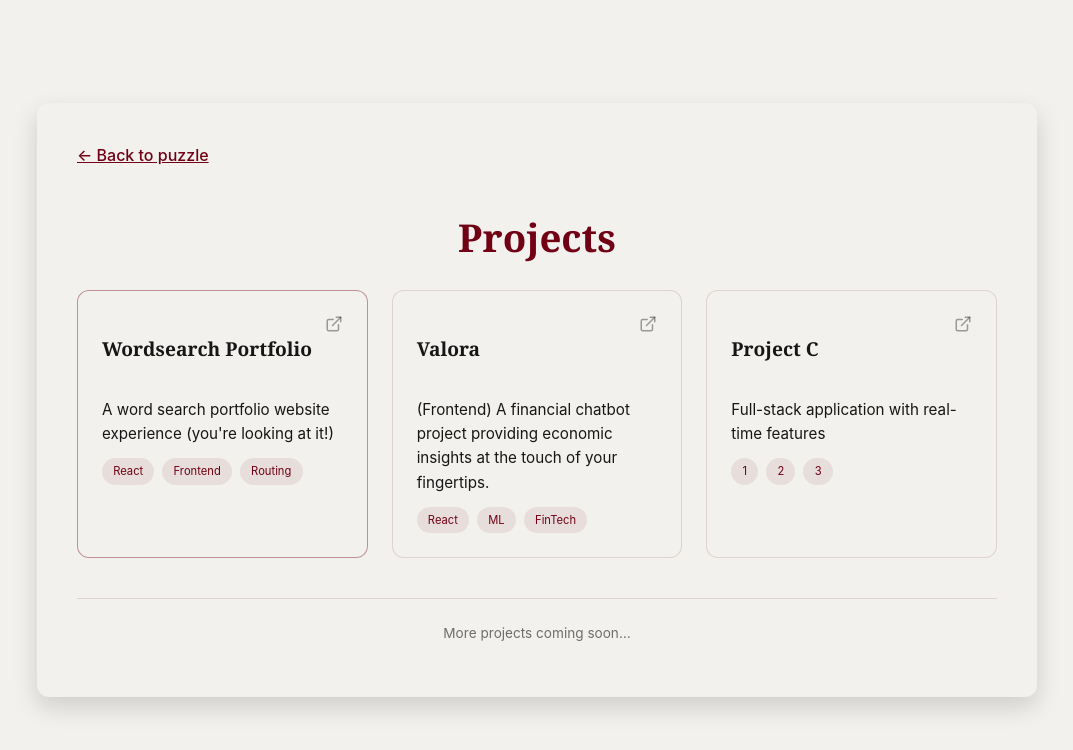
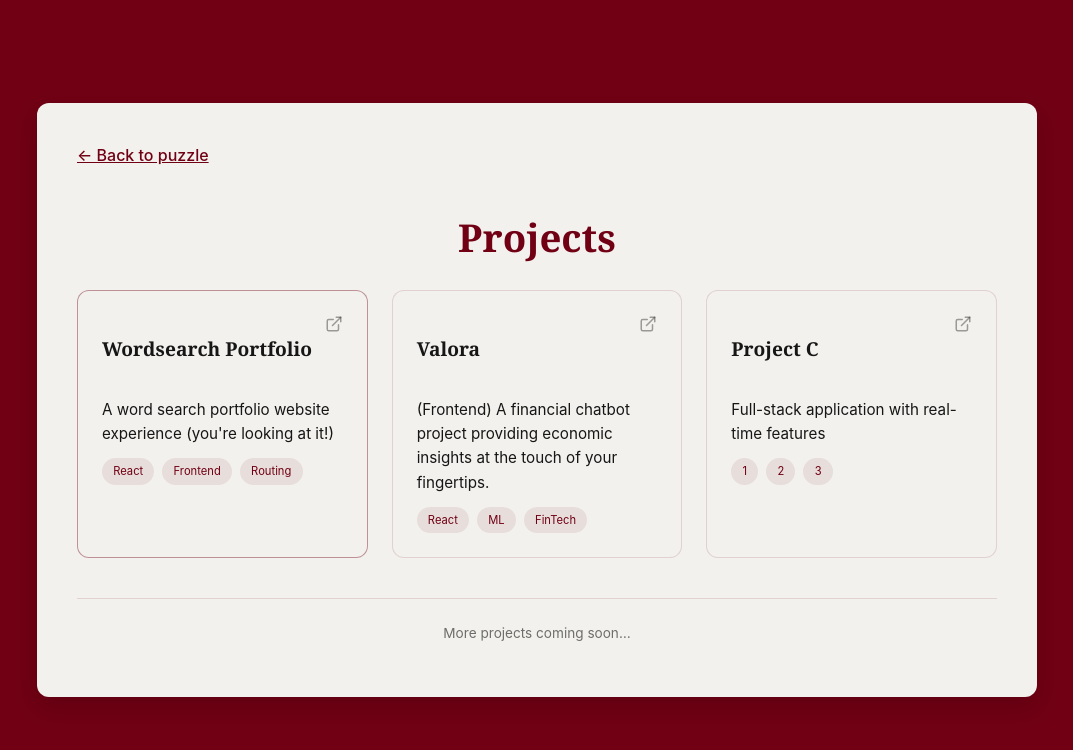
Before and after one commit to lyvnrin/portfolio, a React (Vite) app: page /projects in a window 1280 px wide. Shown: the top 750 px of the page, without its empty margins (103-1176 px from the left). Built offline with nearby package versions, Linux system fonts and the light colour scheme.

Commit message:
Adjusting design + texts

```diff
--- a/src/pages/About.jsx
+++ b/src/pages/About.jsx
@@ -35,7 +35,7 @@ const styles = {
         width: "100vw",
         minHeight: "100vh",
         padding: "2rem",
-        backgroundColor: "#F2F1ED",
+        backgroundColor: "#710014",
         display: "flex",
         justifyContent: "center",
         alignItems: "center",
@@ -45,7 +45,7 @@ const styles = {
         width: "100%",
         maxWidth: "700px",
         minWidth: "320px",
-        backgroundColor: "#F2EFE6",  // Ivory white
+        backgroundColor: "#F2EFE6",
         padding: "2rem",
         borderRadius: "12px",
         boxShadow: "0 8px 20px rgba(0,0,0,0.15)",
--- a/src/pages/Projects.jsx
+++ b/src/pages/Projects.jsx
@@ -91,7 +91,7 @@ const styles = {
     container: {
         minHeight: "100vh",
         width: "100vw",
-        backgroundColor: "#F2F1ED",
+        backgroundColor: "#710014",
         display: "flex",
         justifyContent: "center",
         alignItems: "center",
```
